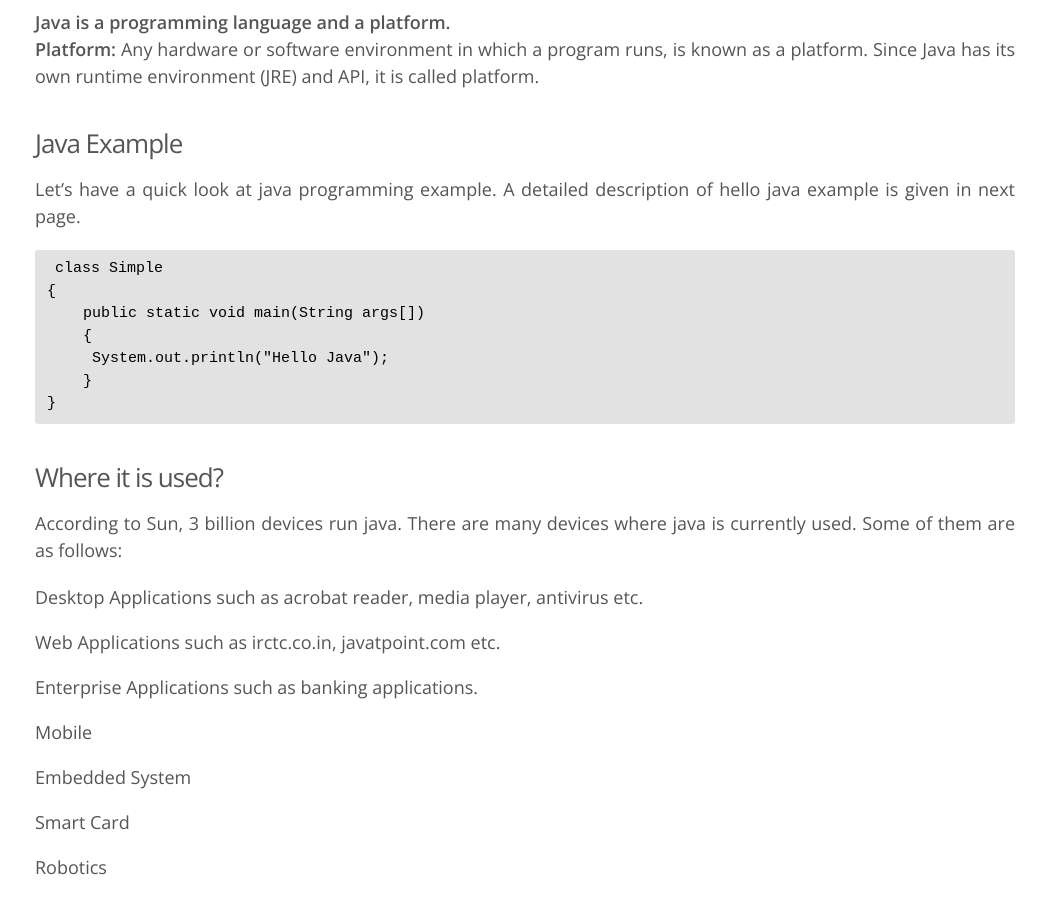
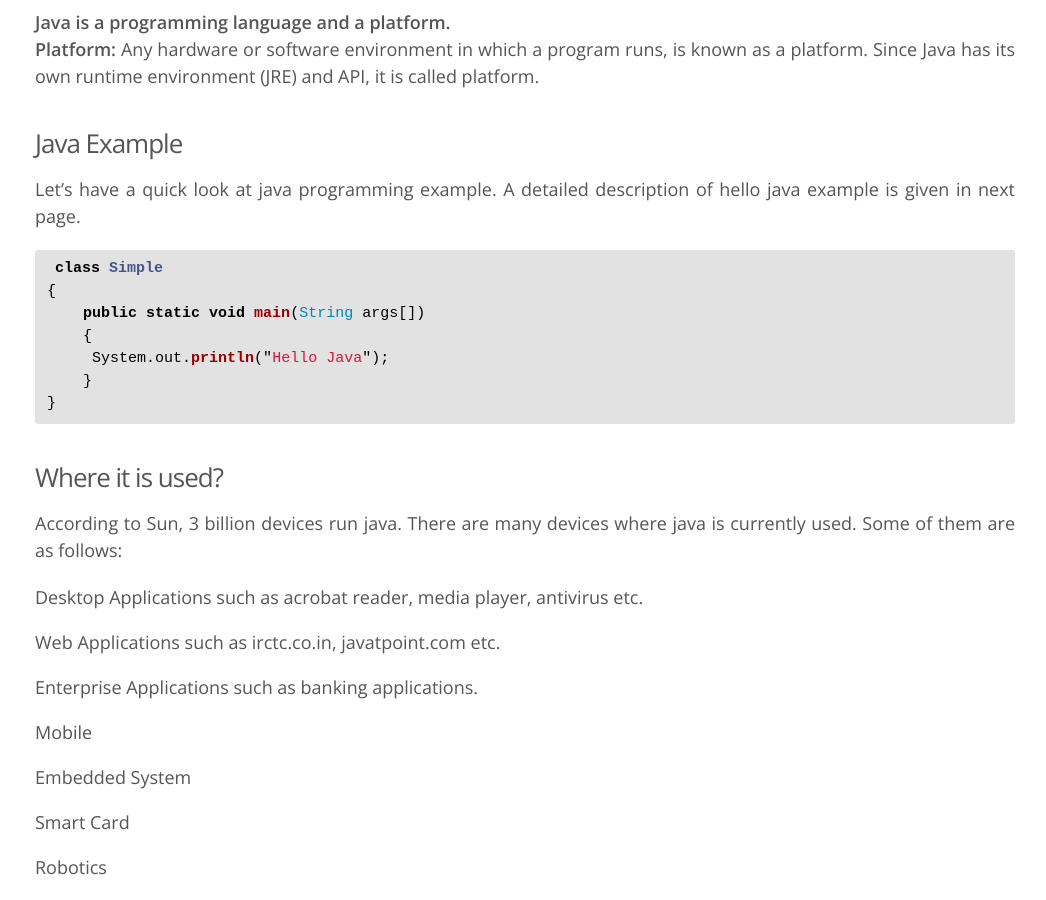
Before and after one commit to ashrafwani/ashrafwani.github.io, a Jekyll site: the page built from _posts/15-10-06-java-tutorial.markdown, in a window 1280 px wide and 900 px high, scrolled down 1102 px. Shown: the whole window, without its empty margins (115-1161 px from the left). Built offline with Jekyll 4.4.1, drawn with Linux system fonts in a browser that asks for light colours; nearby versions of some CDN libraries; comment, search, counter and statistics services are not loaded.

Commit message:
Update 15-10-06-java-tutorial.markdown

````diff
--- a/_posts/15-10-06-java-tutorial.markdown
+++ b/_posts/15-10-06-java-tutorial.markdown
@@ -16,26 +16,28 @@ Java Tutorial or Core Java Tutorial or Java Programming Tutorial is a widely use
 
 Let's have a quick look at java programming example. A detailed description of hello java example is given in next page.
 
-    class Simple
+```javascript
+class Simple
+{
+    public static void main(String args[])
     {
-        public static void main(String args[])
-        {
-         System.out.println("Hello Java");
-        }
+     System.out.println("Hello Java");
     }
+}
+```
 
 <h3>Where it is used?</h3>
 
 According to Sun, 3 billion devices run java. There are many devices where java is currently used. Some of them are as follows:
 
-- Desktop Applications such as acrobat reader, media player, antivirus etc.
-- Web Applications such as irctc.co.in, javatpoint.com etc.
-- Enterprise Applications such as banking applications.
-- Mobile
-- Embedded System
-- Smart Card
-- Robotics
-- Games etc.
+* Desktop Applications such as acrobat reader, media player, antivirus etc.
+* Web Applications such as irctc.co.in, javatpoint.com etc.
+* Enterprise Applications such as banking applications.
+* Mobile
+* Embedded System
+* Smart Card
+* Robotics
+* Games etc.
 
 <h3>Types of Java Applications</h3>
 
````
